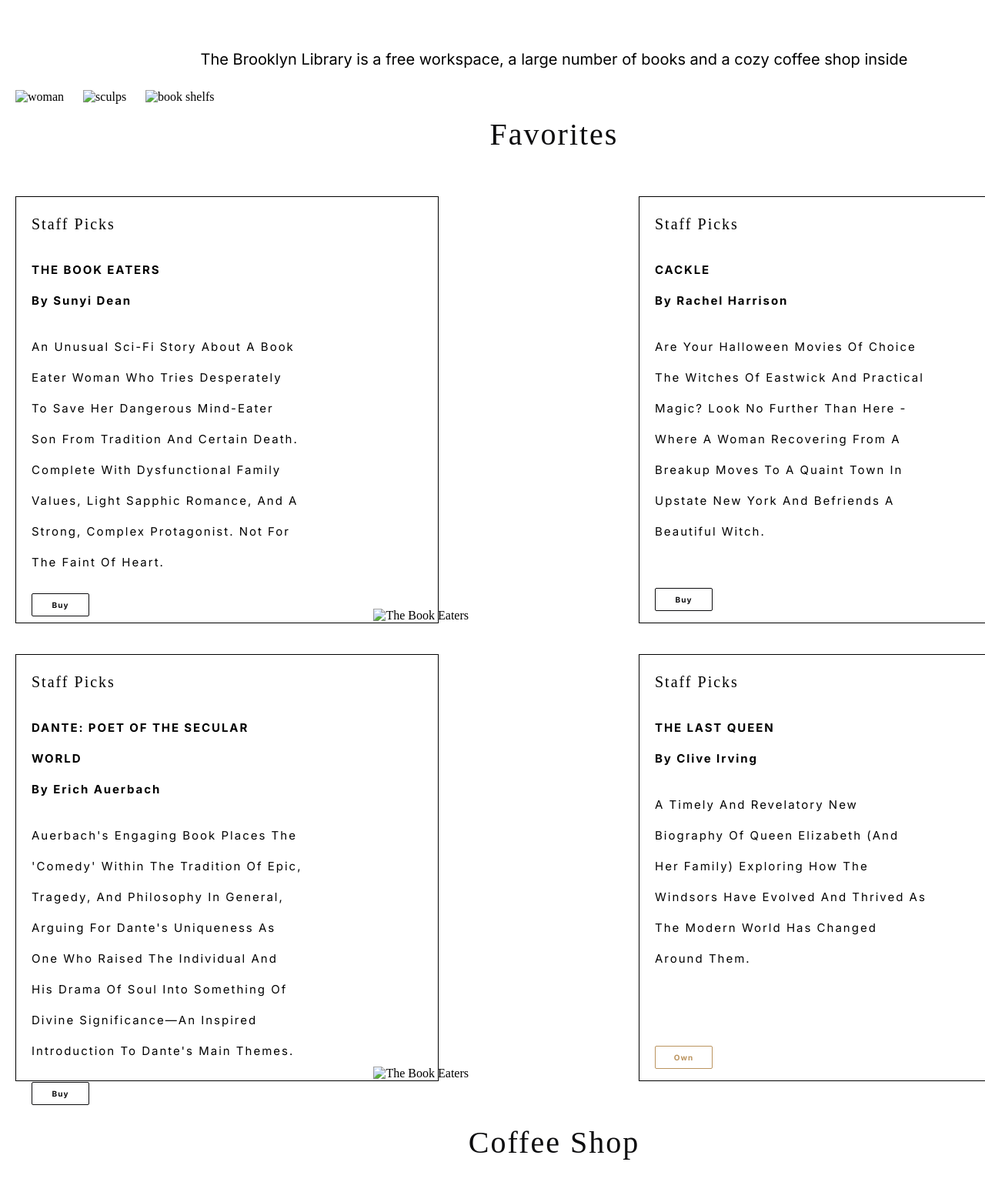
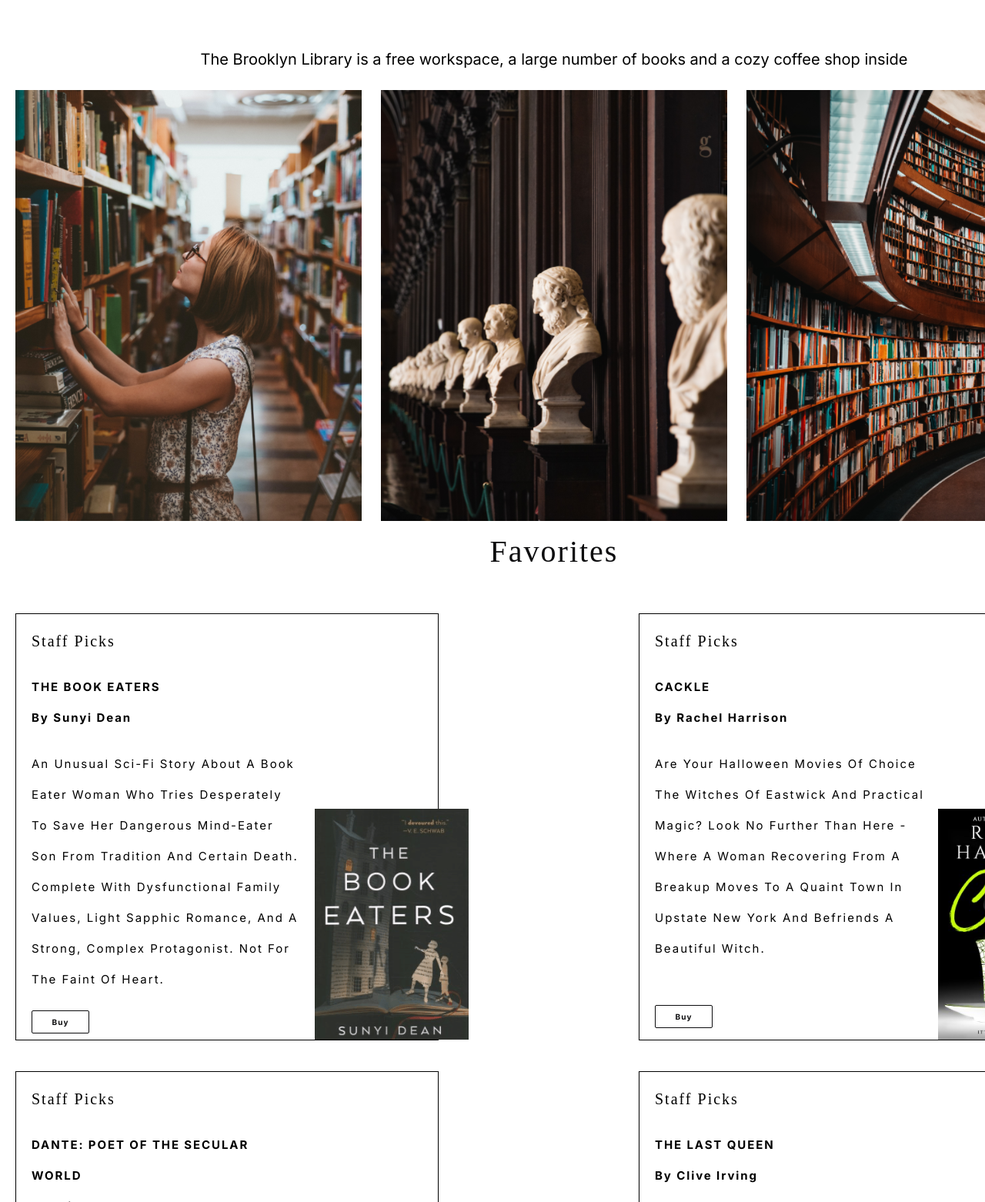
Before and after one commit to Annlit1/library-, a plain HTML site: page index.html in a window 1280 px wide. Shown: the part 753-2315 px from the top of the page at 77% size. Drawn offline with Linux system fonts and the light colour scheme; a web font is replaced by a local one.

Commit message:
Update index.html

```diff
--- a/index.html
+++ b/index.html
@@ -48,9 +48,9 @@
           <p>The Brooklyn Library is a free workspace, a large number of books and a cozy coffee shop inside</p>
 
           <div>
-            <img src="./img/woman.png" alt="woman">
-            <img src="./img/sculp.png" alt="sculps">
-            <img src="./img/book-shelfs.png" alt="book shelfs">
+            <img src="woman.png" alt="woman">
+            <img src="sculp.png" alt="sculps">
+            <img src="book-shelfs.png" alt="book shelfs">
           </div>
         </section>
 
@@ -80,7 +80,7 @@
               </li>
 
               <li class="card-img">
-                <img src="./img/book-1.png" alt="The Book Eaters">
+                <img src="book-1.png" alt="The Book Eaters">
               </li>
             </ul>
 
@@ -103,7 +103,7 @@
               </li>
 
               <li class="card-img">
-                <img src="./img/book-3.png" alt="The Book Eaters">
+                <img src="book-3.png" alt="The Book Eaters">
               </li>
             </ul>
 
@@ -127,7 +127,7 @@
               </li>
 
               <li class="card-img">
-                <img src="./img/book-2.png" alt="The Book Eaters">
+                <img src="book-2.png" alt="The Book Eaters">
               </li>
             </ul>
 
@@ -149,7 +149,7 @@
               </li>
 
               <li class="card-img">
-                <img src="./img/book-4.png" alt="The Book Eaters">
+                <img src="book-4.png" alt="The Book Eaters">
               </li>
             </ul>
           </div>
```
